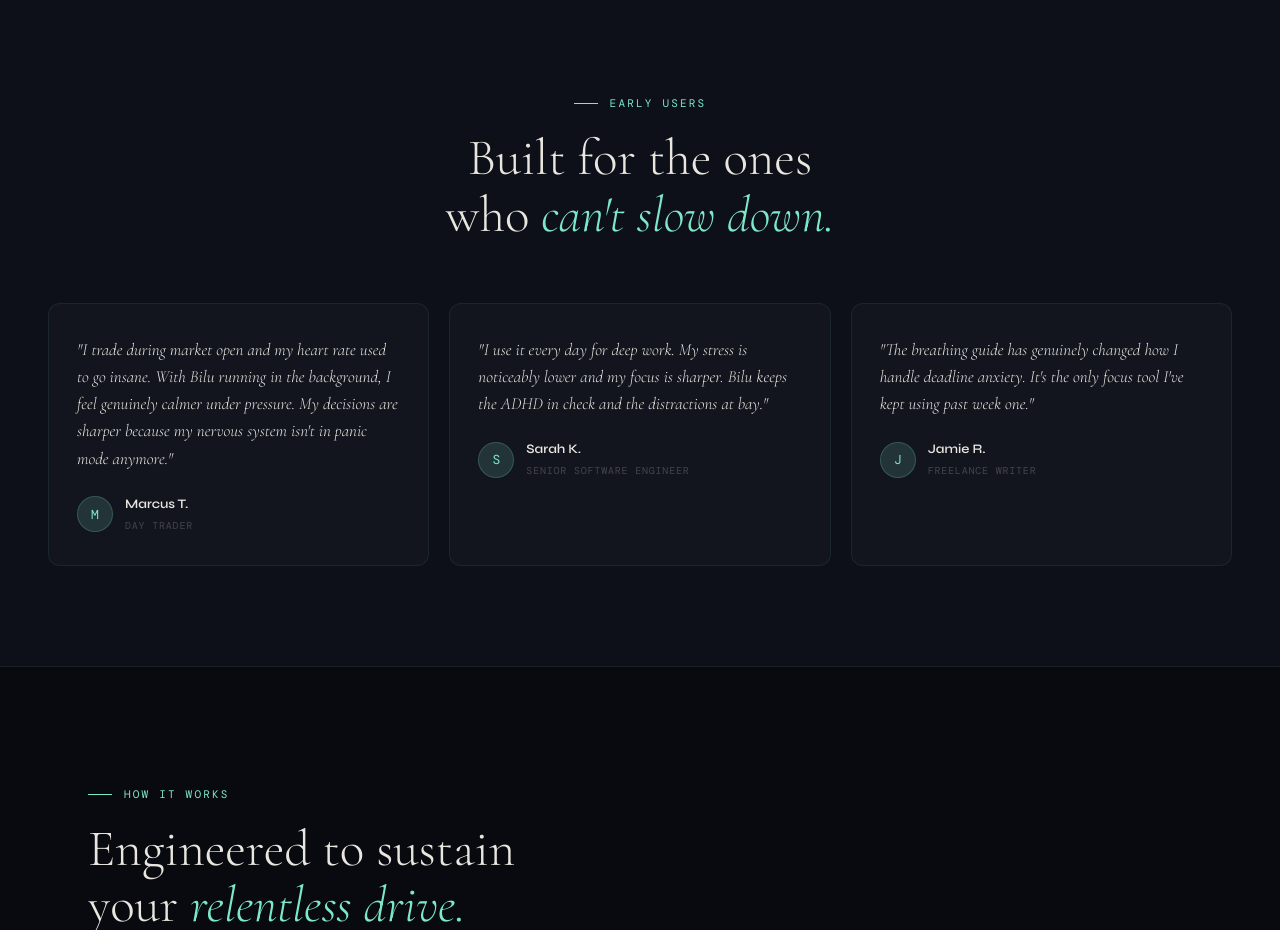
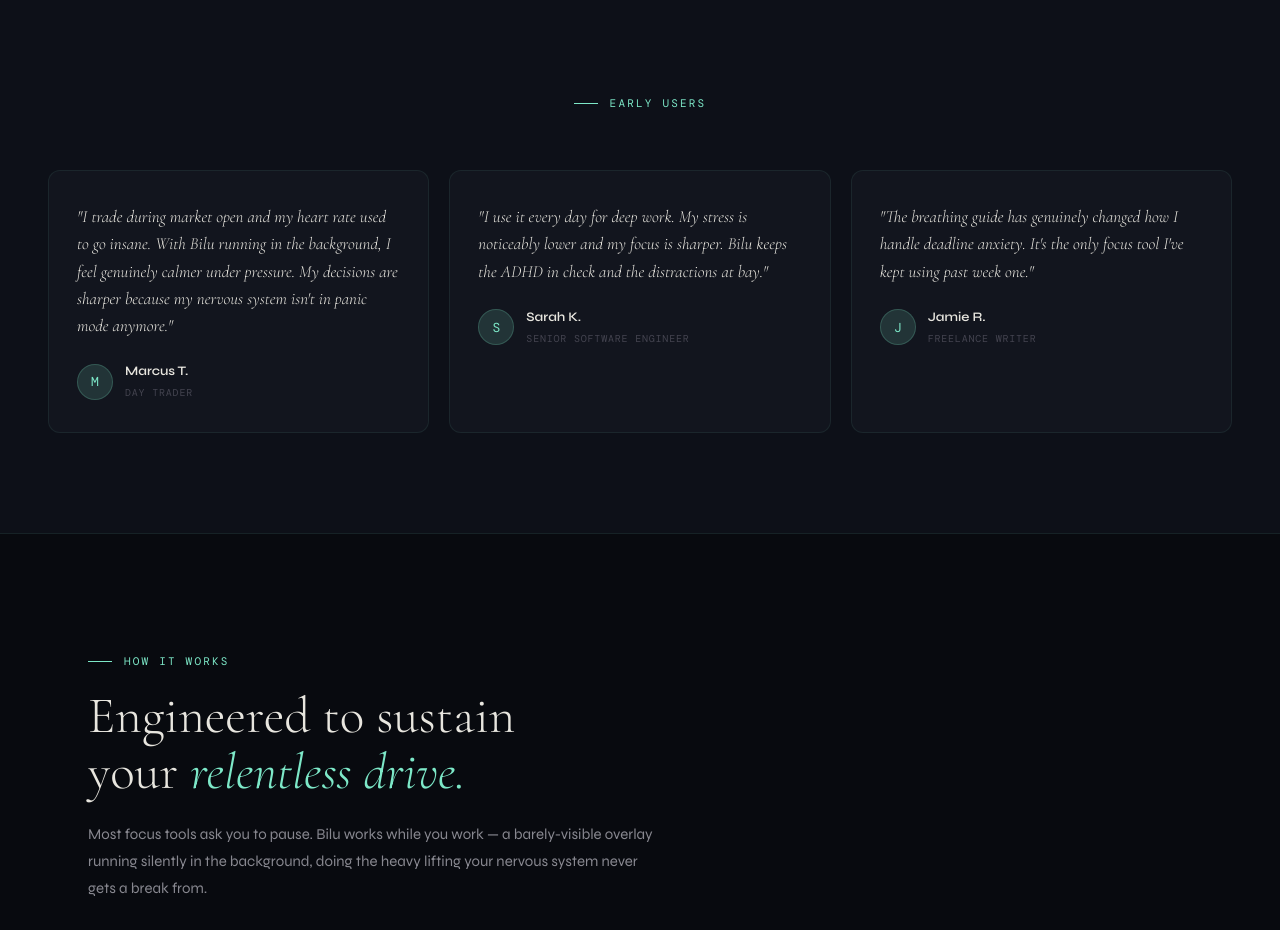
Before and after one commit to tats1/bilu-website, a website: page index.html in a window 1280 px wide. Shown: the part 1120-2050 px from the top of the page. Drawn offline with nearby package versions, Linux system fonts and the light colour scheme; a web font is replaced by a local one.

Commit message:
removed phrase near title

```diff
--- a/index.html
+++ b/index.html
@@ -243,7 +243,6 @@
   <div class="testimonials-inner">
     <div class="testimonials-header reveal">
       <div class="section-eyebrow" style="justify-content:center">Early Users</div>
-      <h2 class="section-title" style="text-align:center">Built for the ones<br>who <em>can't slow down.</em></h2>
     </div>
     <div class="testimonials-grid">
       <div class="testimonial reveal">
```
